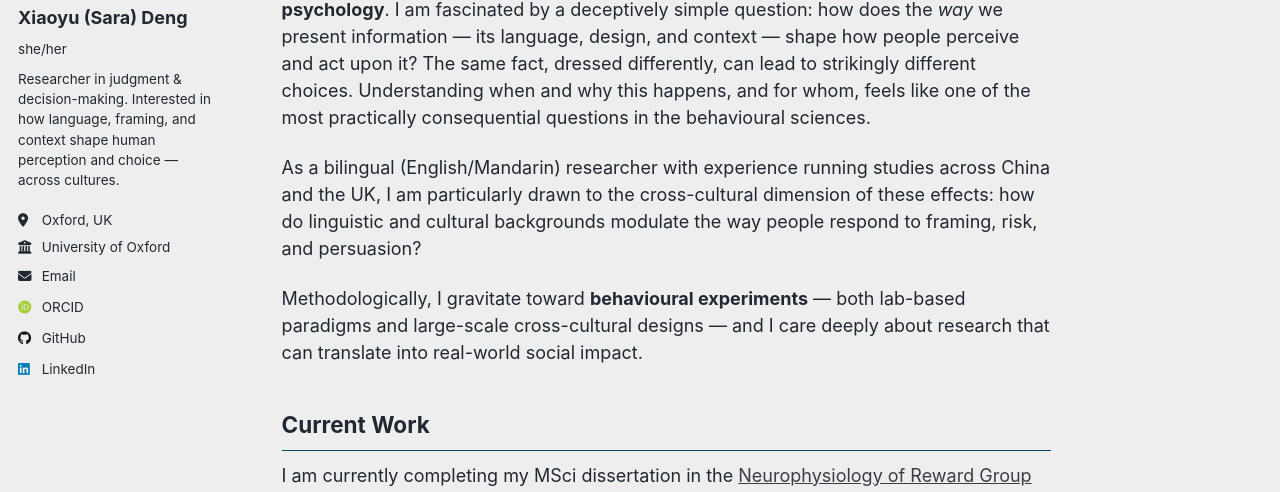
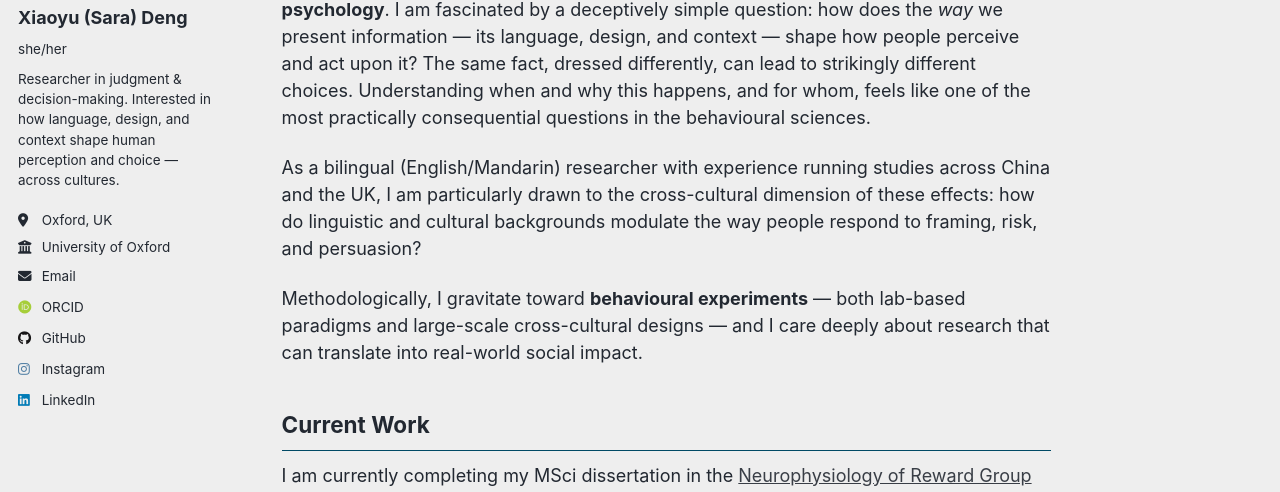
Before and after one commit to saradeng713/saradeng713.github.io, a Jekyll site: the page built from _pages/about.md, in a window 1280 px wide. Shown: the part 277-769 px from the top of the page. Built offline with Jekyll 4.4.1, drawn with Linux system fonts in a browser that asks for light colours; some web fonts are replaced; a script that is not in the unit is left out.

Commit message:
Update _config.yml

```diff
--- a/_config.yml
+++ b/_config.yml
@@ -19,7 +19,7 @@ author:
   avatar           : "profile.png"
   name             : "Xiaoyu (Sara) Deng"
   pronouns         : "she/her"
-  bio              : "Researcher in judgment & decision-making. Interested in how language, framing, and context shape human perception and choice — across cultures."
+  bio              : "Researcher in judgment & decision-making. Interested in how language, design, and context shape human perception and choice — across cultures."
   location         : "Oxford, UK"
   employer         : "University of Oxford"
   uri              :
@@ -31,7 +31,7 @@ author:
 
   # Social
   github           : "saradeng713"
-  instagram        : # add your Instagram username here
+  instagram        : "@sara._.deng"
   linkedin         : "www.linkedin.com/in/xiaoyu-deng-6106841ab"
 
 # Publication Categories
```
